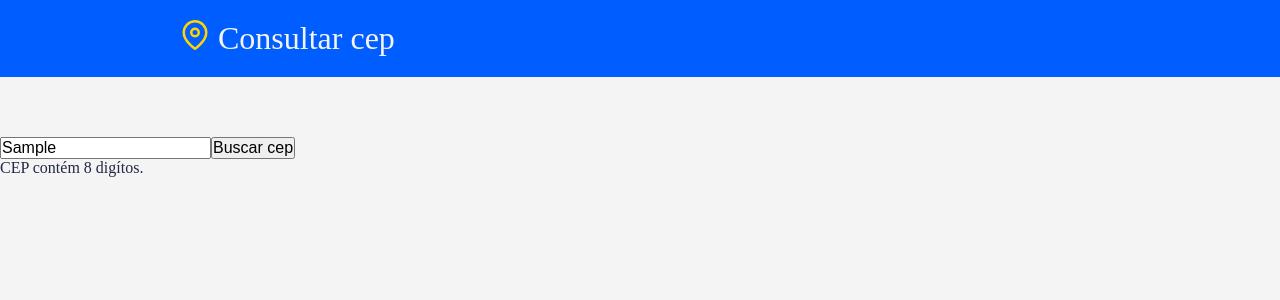
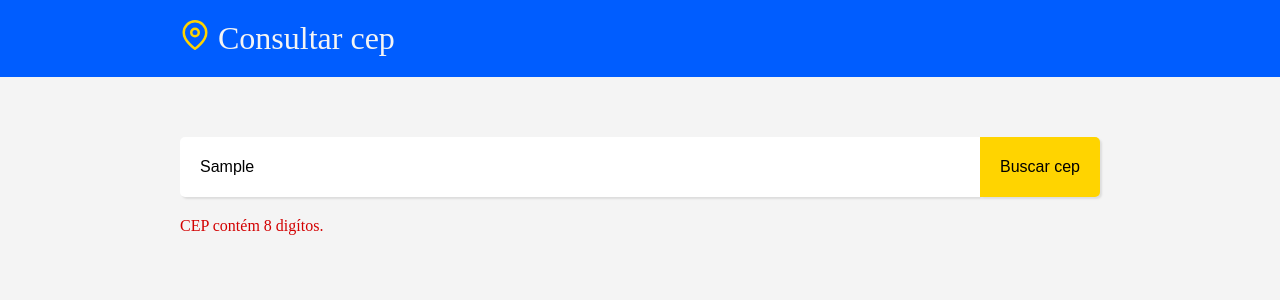
Before and after one commit to marcuspereiradev/consultar-cep, a React (Create React App) app: page / in a window 1280 px wide. Both pictures are taken after typing "Sample" into the empty fields and a click on the button "Buscar cep". Shown: the top 300 px of the page. Built offline with nearby package versions, Linux system fonts and the light colour scheme.

Commit message:
Add table to receive api data

```diff
--- a/src/pages/Home/index.tsx
+++ b/src/pages/Home/index.tsx
@@ -1,5 +1,7 @@
 import React, { useCallback, useState, FormEvent } from 'react';
 import Api from '../../services/api';
+
+import { Container, Form, Table, Error } from './styles';
 
 interface InfoAddress {
   bairro: string;
@@ -20,7 +22,7 @@ interface InfoAddress {
 
 const Home: React.FC = () => {
   const [cep, setCep] = useState('');
-  const [cepAddress, setCepAddress] = useState<InfoAddress>({} as InfoAddress);
+  const [cepAddress, setCepAddress] = useState<InfoAddress | null>(null);
   const [error, setError] = useState('');
 
   const handleSearchAddress = useCallback(
@@ -46,17 +48,36 @@ const Home: React.FC = () => {
   );
 
   return (
-    <>
-      <form onSubmit={handleSearchAddress}>
+    <Container>
+      <Form onSubmit={handleSearchAddress}>
         <input type="text" value={cep} onChange={e => setCep(e.target.value)} />
         <button type="submit">Buscar cep</button>
-      </form>
-      {error && <p>{error}</p>}
+      </Form>
+      {error && <Error>{error}</Error>}
 
-      <ul>
-        <li>{cepAddress.bairro}</li>
-      </ul>
-    </>
+      {cepAddress && (
+        <Table>
+          <thead>
+            <tr>
+              <th>Cep</th>
+              <th>Logradouro</th>
+              <th>Bairro</th>
+              <th>Cidade</th>
+              <th>Estado</th>
+            </tr>
+          </thead>
+          <tbody>
+            <tr>
+              <td>{cepAddress.cep}</td>
+              <td>{cepAddress.logradouro}</td>
+              <td>{cepAddress.bairro}</td>
+              <td>{cepAddress.cidade}</td>
+              <td>{cepAddress.estado_info?.nome}</td>
+            </tr>
+          </tbody>
+        </Table>
+      )}
+    </Container>
   );
 };
 
--- /dev/null
+++ b/src/pages/Home/styles.ts
@@ -0,0 +1,54 @@
+import styled from 'styled-components';
+
+export const Container = styled.div`
+  max-width: 960px;
+  margin: 0 auto;
+  padding: 0 20px;
+`;
+
+export const Form = styled.form`
+  display: flex;
+  height: 60px;
+
+  input {
+    border: none;
+    box-shadow: 2px 2px 2px #ddd;
+    border-radius: 5px 0 0 5px;
+    flex: 1;
+    padding: 0 20px;
+  }
+
+  button {
+    background: #ffd400;
+    border: none;
+    box-shadow: 2px 2px 2px #ddd;
+    border-radius: 0 5px 5px 0;
+    width: 120px;
+    transition: 0.3s ease-in-out;
+
+    &:hover {
+      background: #ffbb00;
+    }
+  }
+`;
+
+export const Table = styled.table`
+  margin: 0 auto;
+  margin-top: 60px;
+
+  th {
+    background: #ddd;
+    border: 1px solid #ddd;
+    padding: 10px;
+  }
+
+  td {
+    border: 1px solid #ddd;
+    padding: 10px;
+  }
+`;
+
+export const Error = styled.p`
+  color: #d30000;
+  padding: 20px 0;
+`;
```
